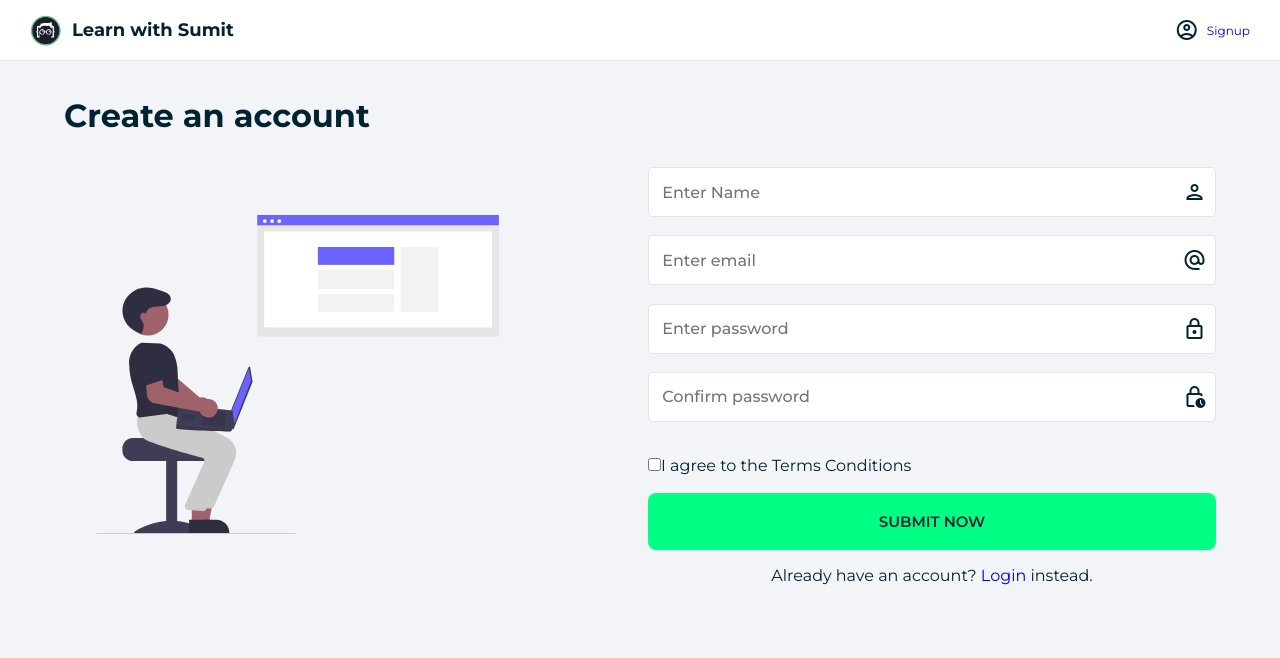
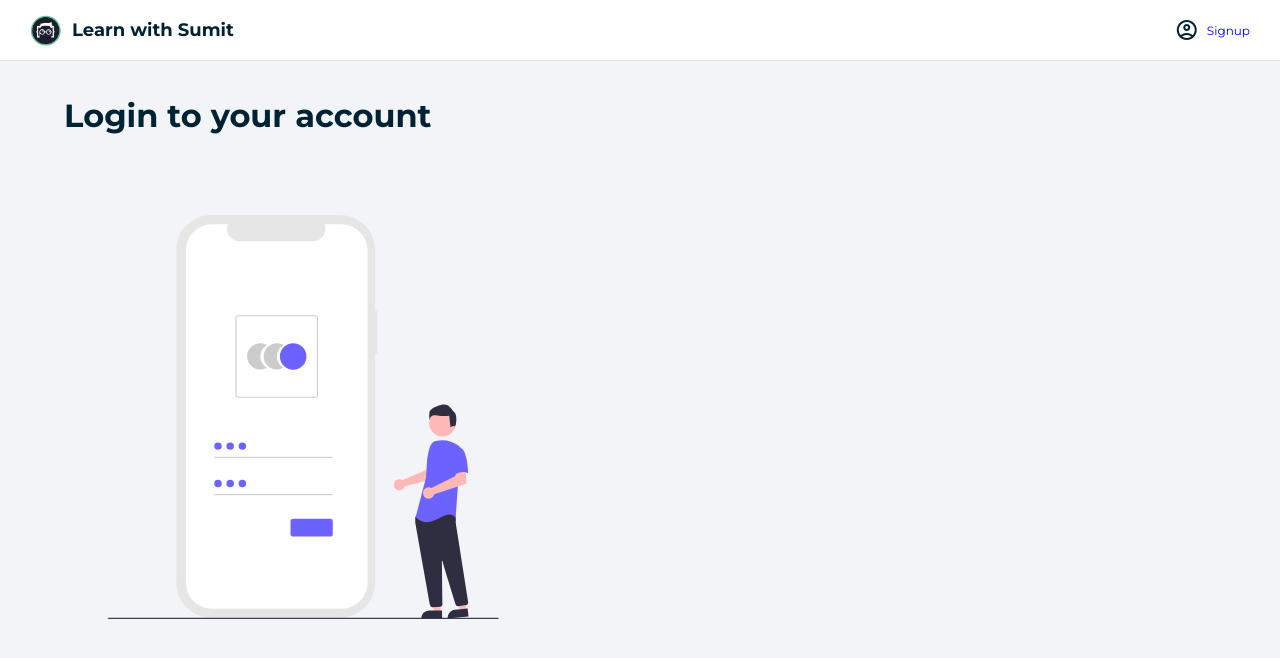
Before and after one commit to Arman-Kabir/react-quiz-firebase, a React (Vite) app: page / in a window 1280 px wide. Shown: the top 658 px of the page. Built offline with nearby package versions, Linux system fonts and the light colour scheme.

Commit message:
login illustration done

```diff
--- a/html/login.html
+++ b/html/login.html
@@ -33,11 +33,15 @@
     <main class="main">
       <div class="container">
         <h1>Login to your account</h1>
+
         <div class="column">
+
           <div class="illustration">
             <img src="./images/login.svg" alt="Login" />
           </div>
+
           <form class="login form" action="#">
+
             <div class="textInput">
               <input type="text" placeholder="Enter email" />
               <span class="material-icons-outlined"> alternate_email </span>
@@ -53,6 +57,7 @@
             </button>
 
             <div class="info">Don't have an account? <a href="signup.html">Signup</a> instead.</div>
+
           </form>
         </div>
       </div>
--- a/src/components/App.jsx
+++ b/src/components/App.jsx
@@ -1,13 +1,15 @@
 import "../styles/App.css";
 import Layout from "./Layout";
 // import Home from "./pages/Home";
-import Signup from "./pages/Signup";
+// import Signup from "./pages/Signup";
+import Login from "./pages/Login";
 
 function App() {
   return (
     <Layout>
       {/* <Home></Home> */}
-      <Signup></Signup>
+      {/* <Signup></Signup> */}
+      <Login></Login>
     </Layout>
   );
 }
--- a/src/components/Illustration.jsx
+++ b/src/components/Illustration.jsx
@@ -1,11 +1,26 @@
 import classes from "../styles/Illustration.module.css";
 import signupImage from "../assets/images/signup.svg";
+import loginImage from "../assets/images/login.svg";
+
+import { useState, useEffect } from "react";
 
 export default function Illustration() {
+  let [Login, setLogin] = useState(true);
+
+  useEffect(() => {
+    let location = window.location.href;
+    if (location.includes("signup.html")) {
+      setLogin(false);
+    } else {
+      setLogin(true);
+    }
+  },[]);
+
+  console.log(location);
   return (
     <>
       <div className={classes.illustration}>
-        <img src={signupImage} alt="Signup" />
+        <img src={Login ? loginImage : signupImage} alt="Signup" />
       </div>
     </>
   );
--- /dev/null
+++ b/src/components/pages/Login.jsx
@@ -0,0 +1,14 @@
+import classes from "../../styles/Login.module.css";
+import Illustration from "../Illustration";
+
+export default function Login() {
+  return (
+    <>
+      <h1>Login to your account</h1>
+      <div className="column">
+        <Illustration></Illustration>
+
+      </div>
+    </>
+  );
+}
```
Also changed, not shown: src/styles/Login.module.css (added).
